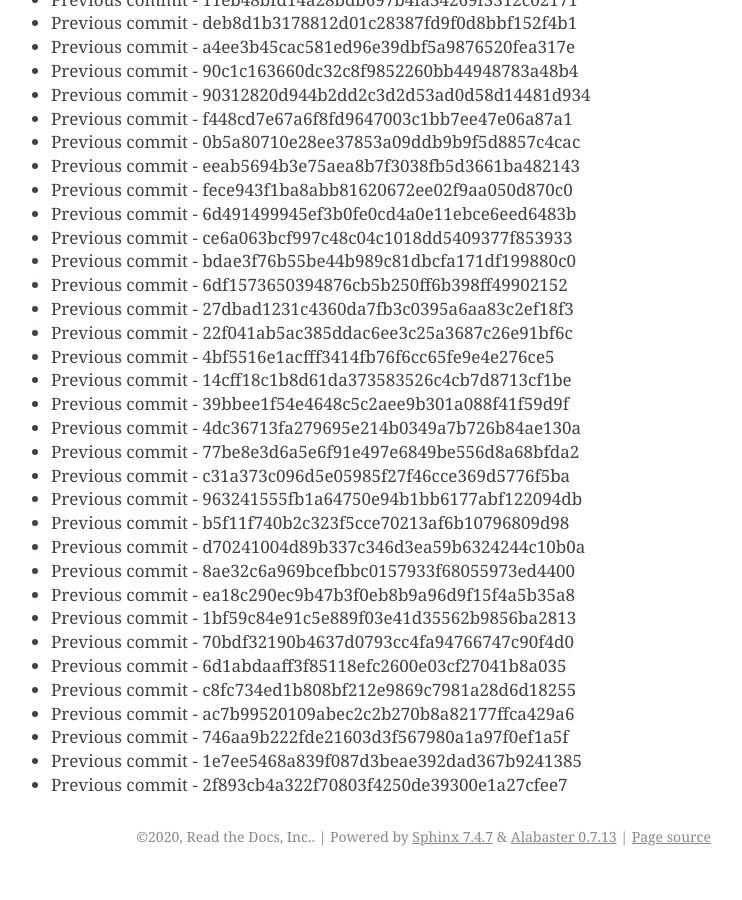
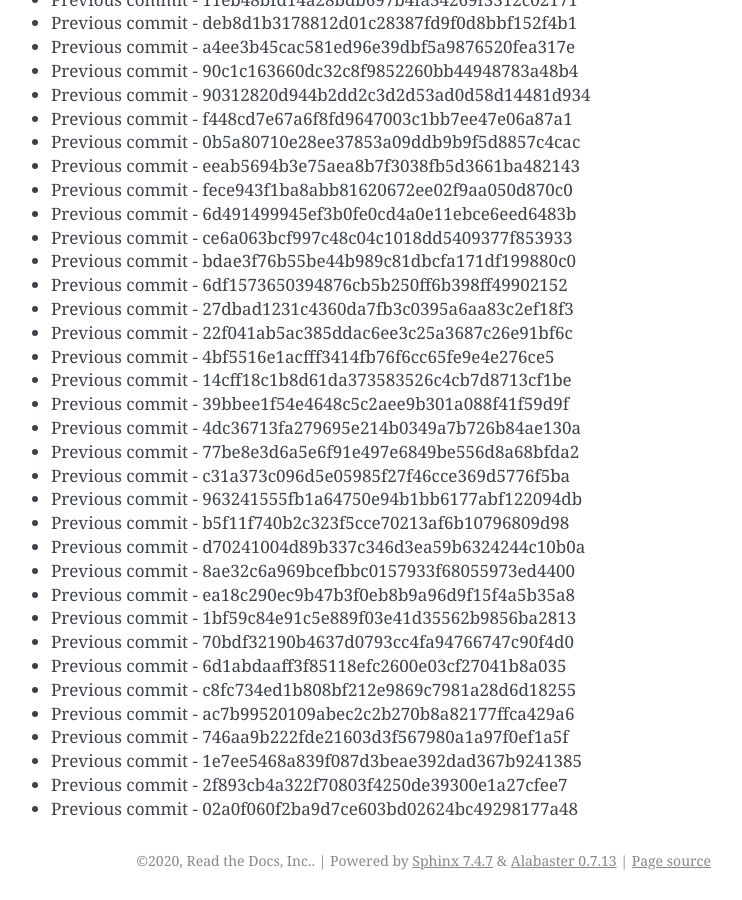
Before and after one commit to readthedocs/rtd-git-stresstest, a Sphinx documentation site: the page built from docs/updates.rst, in a window 1280 px wide and 900 px high, scrolled down 11650 px. Shown: the whole window, without its empty margins (399-1141 px from the left). Built offline with Sphinx 7.4.7, drawn with Linux system fonts in a browser that asks for light colours; before the commit the page ends 12526 px from its top, so only the background shows below that.

Commit message:
Generating commit from previous: 02a0f060f2ba9d7ce603bd02624bc49298177a48

```diff
--- a/docs/updates.rst
+++ b/docs/updates.rst
@@ -521,3 +521,4 @@ It can be tested for any performance characteristics.
 * Previous commit - 746aa9b222fde21603d3f567980a1a97f0ef1a5f
 * Previous commit - 1e7ee5468a839f087d3beae392dad367b9241385
 * Previous commit - 2f893cb4a322f70803f4250de39300e1a27cfee7
+* Previous commit - 02a0f060f2ba9d7ce603bd02624bc49298177a48
```
